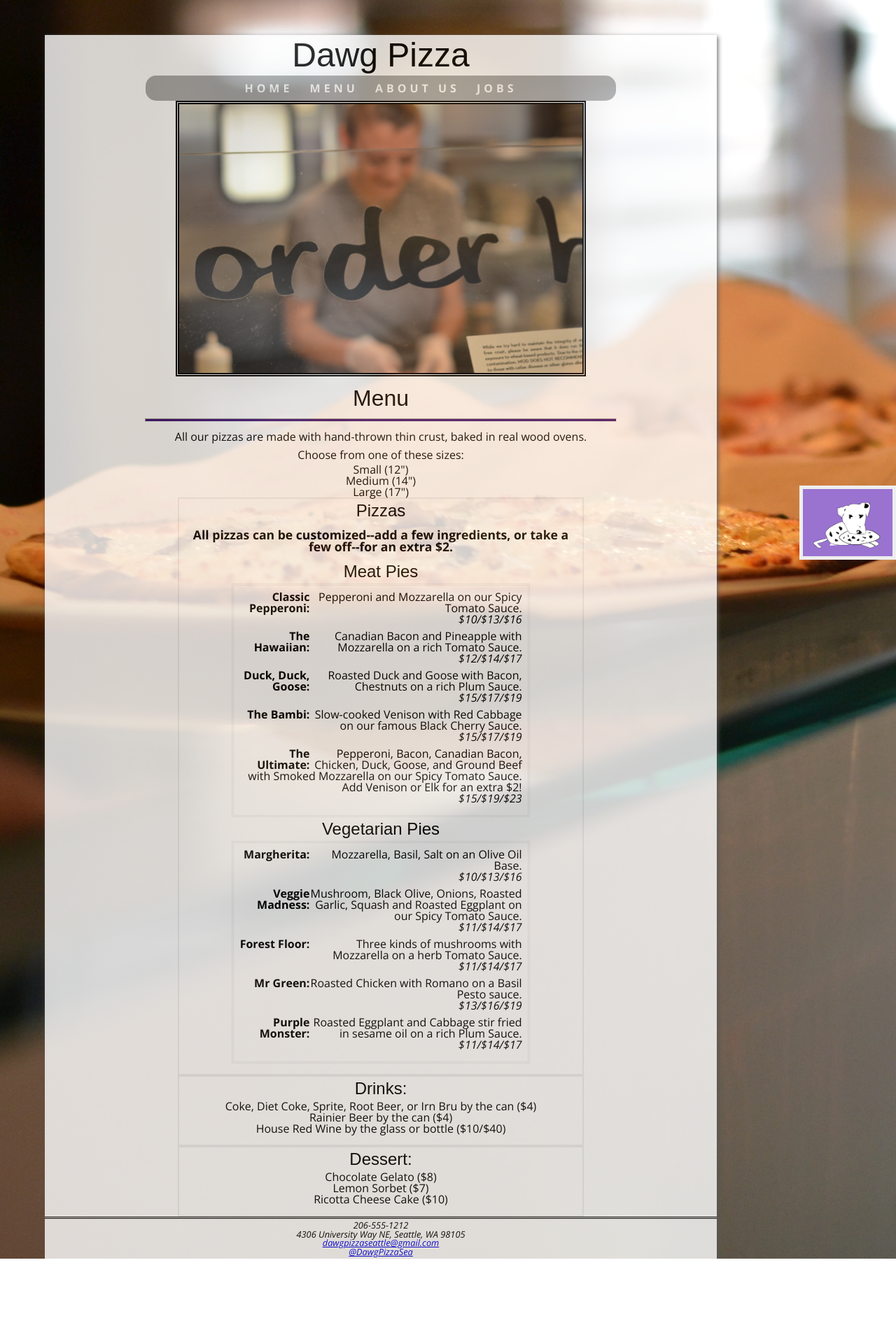
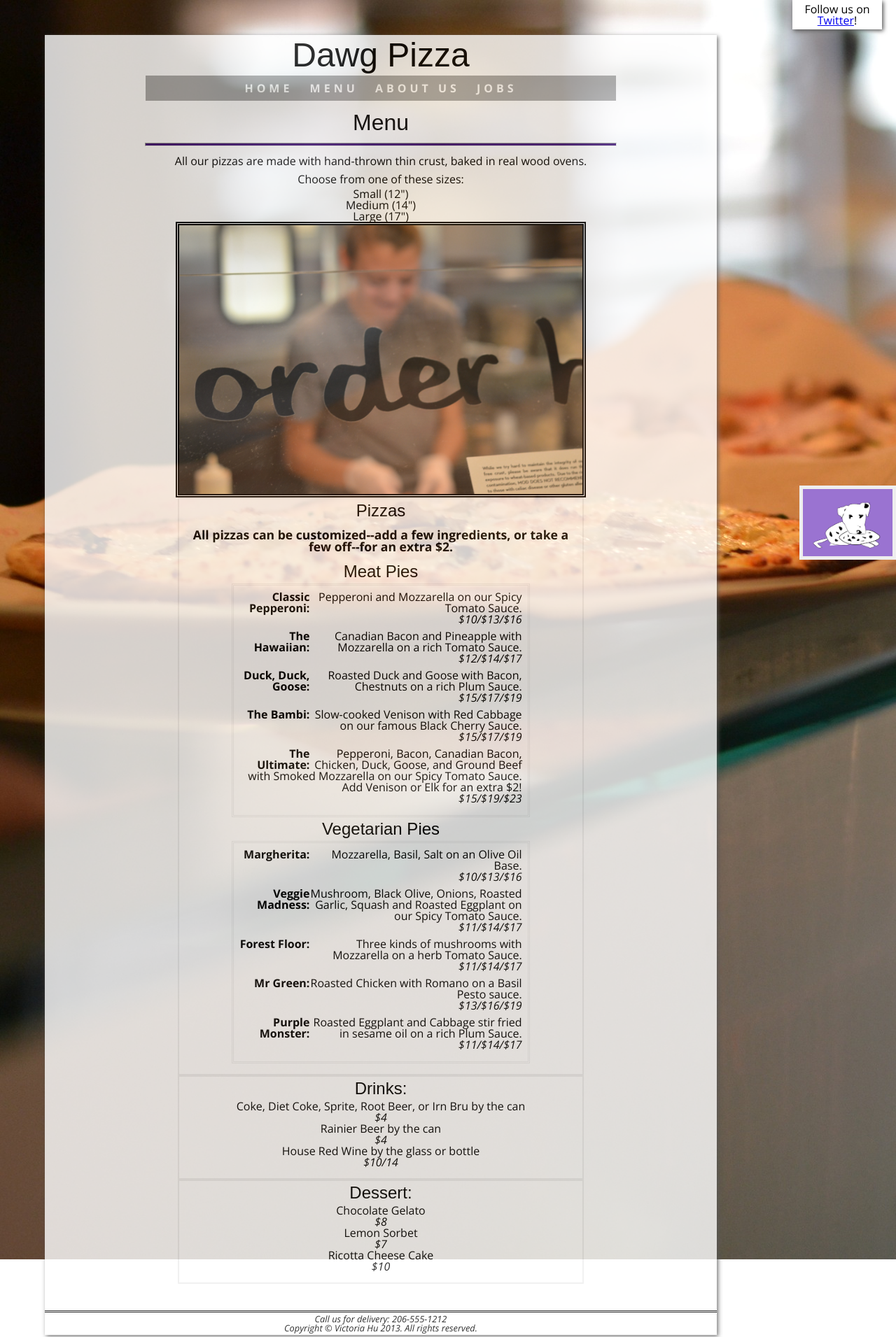
Before and after one commit to riahu/1.0, a plain HTML site: page menu.html in a window 1280 px wide. Shown: the top 1911 px of the page at 70% size. Before the commit the page ends 1799 px from the top, so only its background shows below. Drawn offline with nearby package versions, Linux system fonts and the light colour scheme; a web font is replaced by a local one.

Commit message:
Maybe the final version?
It's almost 2 AM so maybe I'm giving up...

```diff
--- a/css/style.css
+++ b/css/style.css
@@ -31,6 +31,7 @@ h2 {
 h3 {
 	font-style: bold;
 	font-size: 150%;
+	padding-top: 15px;
 }
 
 .content-box {
@@ -38,14 +39,38 @@ h3 {
 	background-color: #FFF;
 	margin: 0 0 0 5%;
 	margin-top: 50px;
+	margin-bottom: 50px;
 	box-shadow: 2px 2px 6px #555;
 	opacity: 0.8;
+}
+
+section {
+	width: 70%;
+	margin: 0 auto;
+	line-height: 1.5em;
+}
+
+.floater {
+	right: 20px;
+	top: 0px;
+	width: 10%;
+	position: fixed;
+	background-color: #FFF;
+	box-shadow: 2px 2px 6px #555;
 }
 
 .top {
 	font-size: 64px;
 	text-align: center;
 	color: #3F1373;
+}
+
+.contact {
+	width: 60%;
+	margin: 0 auto;
+	border-style: dotted;
+	border-color: #EEE;
+	border-width: 3px;
 }
 
 .menu-lists {
@@ -90,16 +115,16 @@ h3 {
     text-align: right;
 }
 
-.menu-lists em {
+em {
 	font-style: italic;
 	display: block;
 }
 
 hr {
-     color: #3F1373;
-     background: #3F1373;
-     width: 70%;
-     height: 3px;
+	color: #3F1373;
+	background: #3F1373;
+	width: 70%;
+	height: 3px;
 }
 
 footer {
@@ -109,6 +134,7 @@ footer {
 	border-top: double #000;
 	border-width: 3px;
 	padding: 3px;
+	margin-top: 3em;
 }
 
 footer p {
@@ -138,7 +164,6 @@ img.logo {
 nav ul {
 	background-color: #AAA;
 	width: 70%;
-	border-radius: 15px;
 	margin: 0 auto;
 	text-align: center;
 	clear: both;
--- a/menu.html
+++ b/menu.html
@@ -6,6 +6,9 @@
     </head>
     <body>
         <a href="index.html"><img class="logo" src="img/logo.png" alt="Dawg Pizza Logo"></a>
+        <div class="floater">
+            <p>Follow us on <a href="https://twitter.com/DawgPizzaSea">Twitter</a>!</p>
+        </div>
         <div class="content-box">
             <h1>Dawg Pizza</h1>
             <nav>
@@ -16,7 +19,6 @@
                     <li><a href="jobs.html">Jobs</a></li>
                 </ul>
             </nav>
-            <img class="display" src="img/pizza-order.jpg" alt="Order Counter">
             <h2>Menu</h2>
             <hr></hr>
             <p>All our pizzas are made with hand-thrown thin crust, baked in real wood ovens.</p>
@@ -26,6 +28,7 @@
                     <li>Medium (14")</li>
                     <li>Large (17")</li>
                 </ul>
+            <img class="display" src="img/pizza-order.jpg" alt="Order Counter">
             <div class="menu-lists">
                 <h1>Pizzas</h1>
                 <p>All pizzas can be customized--add a few ingredients, or take a few off--for an extra $2.</p>
@@ -59,26 +62,25 @@
             <div class="menu-lists">
                 <h1>Drinks:</h1>
                 <ul>
-                    <li>Coke, Diet Coke, Sprite, Root Beer, or Irn Bru by the can ($4)</li>
-                    <li>Rainier Beer by the can ($4)</li>
-                    <li>House Red Wine by the glass or bottle ($10/$40)</li>
+                    <li>Coke, Diet Coke, Sprite, Root Beer, or Irn Bru by the can <em>$4</em></li>
+                    <li>Rainier Beer by the can <em>$4</em></li>
+                    <li>House Red Wine by the glass or bottle <em>$10/14</em></li>
                 </ul>
             </div>
             <div class="menu-lists">
                 <h1>Dessert:</h1>
                 <ul>
-                    <li>Chocolate Gelato ($8)</li>
-                    <li>Lemon Sorbet ($7)</li>
-                    <li>Ricotta Cheese Cake ($10)</li>
+                    <li>Chocolate Gelato <em>$8</em></li>
+                    <li>Lemon Sorbet <em>$7</em></li>
+                    <li>Ricotta Cheese Cake <em>$10</em></li>
                 </ul>
             </div>
 
             <footer>
-                <p>206-555-1212</p>
-                <p>4306 University Way NE, Seattle, WA 98105</p>
-                <p><a href="mailto:dawgpizzaseattle@gmail.com">dawgpizzaseattle@gmail.com</a></p>
-                <p><a href="twitter.com/DawgPizzaSea">@DawgPizzaSea</a></p>
+                <p>Call us for delivery: 206-555-1212</p>
+                <p>Copyright &copy; Victoria Hu 2013. All rights reserved.</p>
             </footer>
+
 
         </div>
     </body>
```
Also changed, not shown: about.html (+10 -6 lines), index.html (+11 -1 lines), jobs.html (+6 -4 lines), img/bsquare.png (added).
